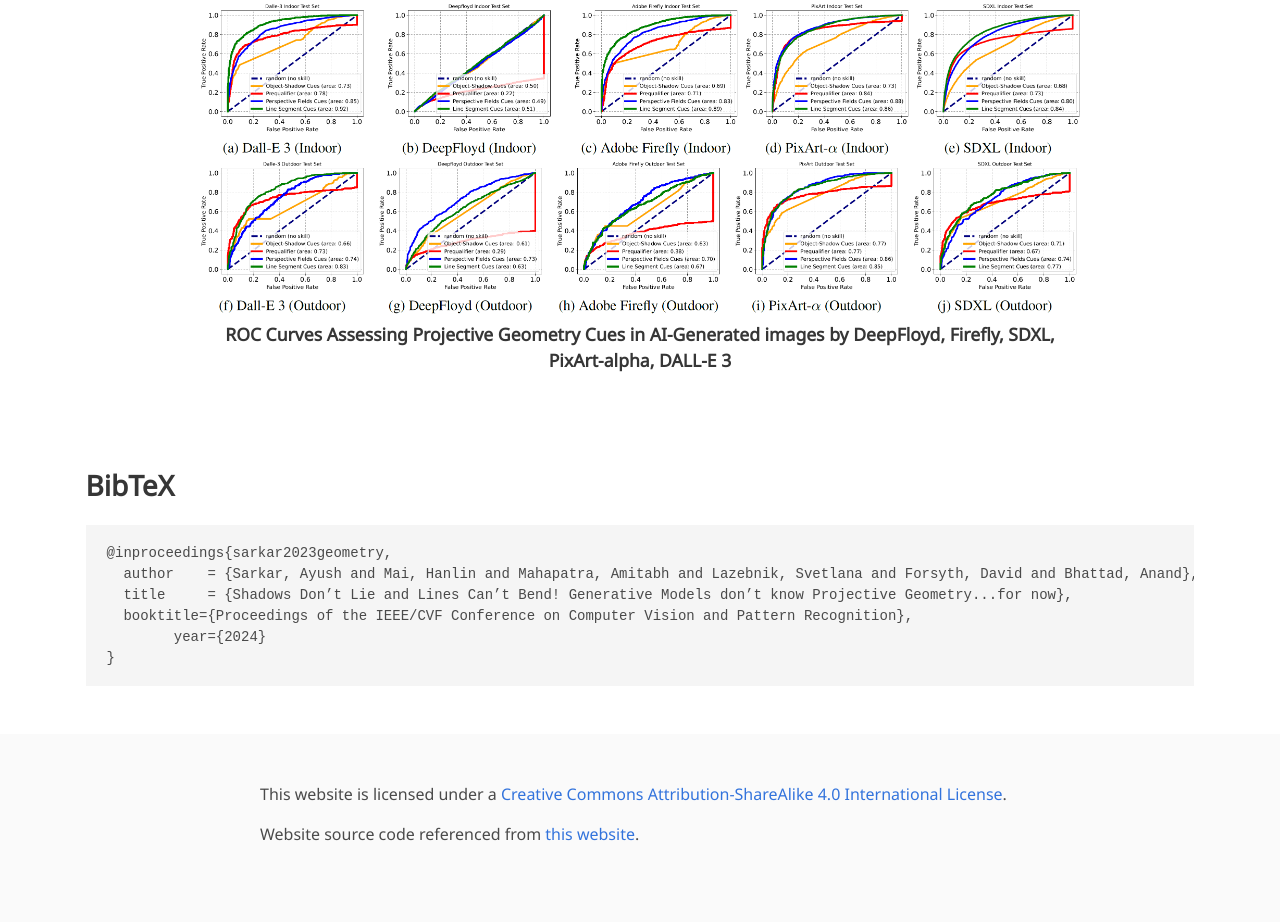
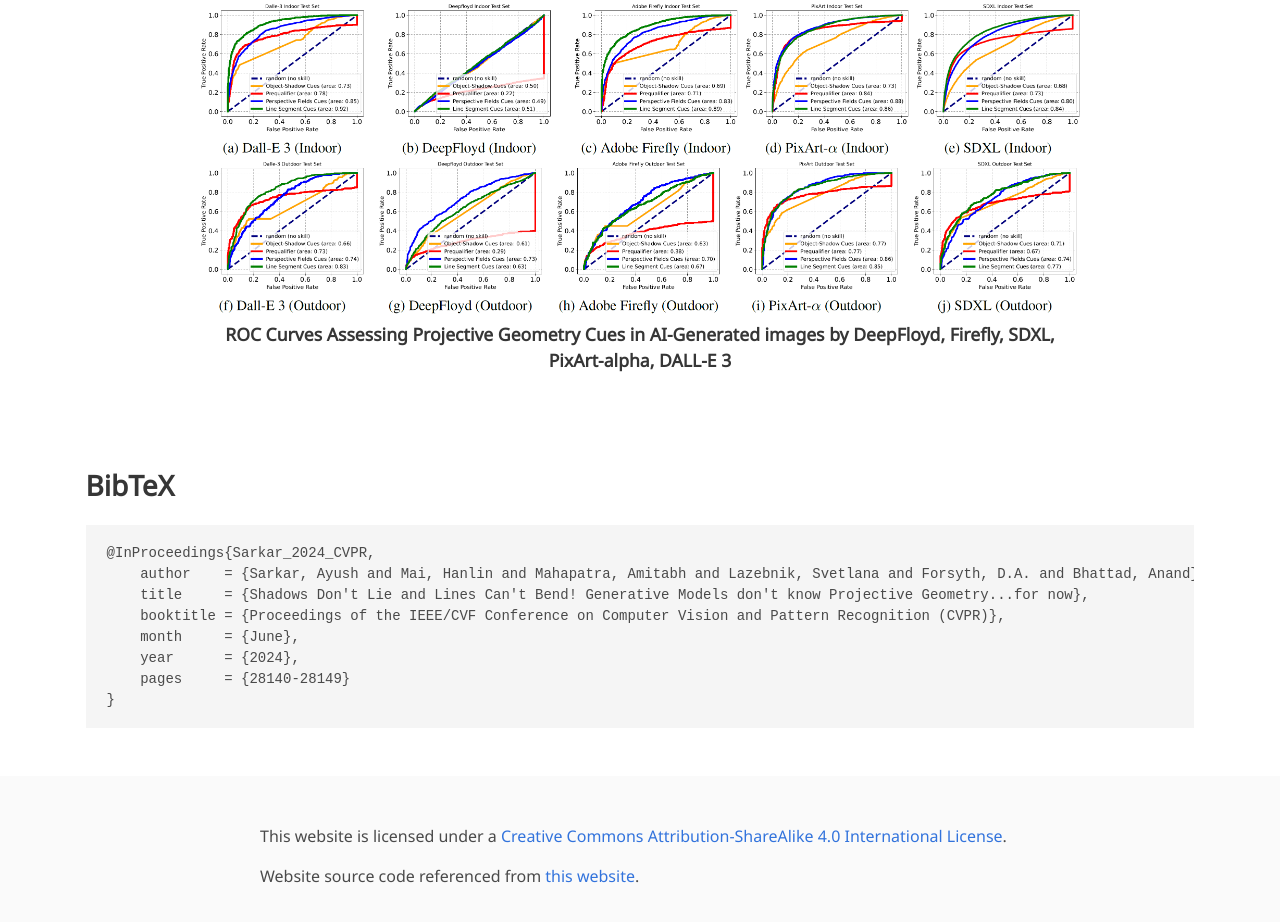
Before and after one commit to projective-geometry/projective-geometry.github.io, a plain HTML site: page index.html in a window 1280 px wide. Shown: the part 6874-7796 px from the top of the page. Drawn offline with nearby package versions, Linux system fonts and the light colour scheme; some icons are missing; a web font is replaced by a local one.

Commit message:
Updated Bibtex

```diff
--- a/index.html
+++ b/index.html
@@ -305,11 +305,13 @@
 <section class="section" id="BibTeX">
   <div class="container container-90 content">
     <h2 class="title">BibTeX</h2>
-    <pre><code>@inproceedings{sarkar2023geometry,
-  author    = {Sarkar, Ayush and Mai, Hanlin and Mahapatra, Amitabh and Lazebnik, Svetlana and Forsyth, David and Bhattad, Anand},
-  title     = {Shadows Don’t Lie and Lines Can’t Bend! Generative Models don’t know Projective Geometry...for now},
-  booktitle={Proceedings of the IEEE/CVF Conference on Computer Vision and Pattern Recognition},
-	year={2024}
+    <pre><code>@InProceedings{Sarkar_2024_CVPR,
+    author    = {Sarkar, Ayush and Mai, Hanlin and Mahapatra, Amitabh and Lazebnik, Svetlana and Forsyth, D.A. and Bhattad, Anand},
+    title     = {Shadows Don't Lie and Lines Can't Bend! Generative Models don't know Projective Geometry...for now},
+    booktitle = {Proceedings of the IEEE/CVF Conference on Computer Vision and Pattern Recognition (CVPR)},
+    month     = {June},
+    year      = {2024},
+    pages     = {28140-28149}
 }</code></pre>
   </div>
 </section>
```
